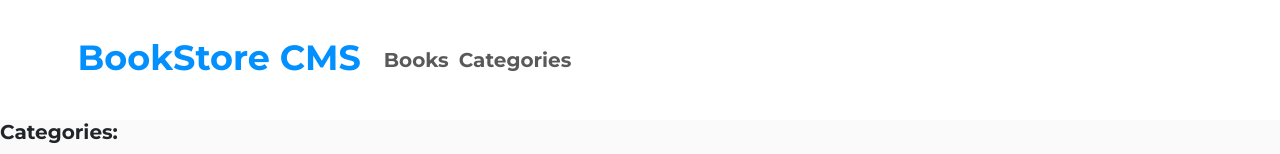
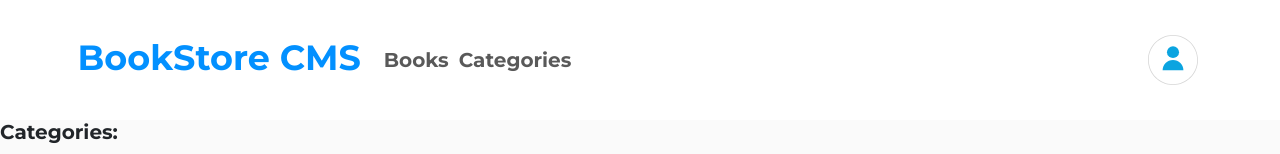
Before and after one commit to ahmedeid6842/book-store, a React (Create React App) app: page /categories in a window 1280 px wide. Shown: the top 154 px of the page. Built offline with nearby package versions, Linux system fonts and the light colour scheme.

Commit message:
Added user profile image

```diff
--- a/src/components/Header.jsx
+++ b/src/components/Header.jsx
@@ -1,5 +1,6 @@
 import React from 'react';
 import { Link } from 'react-router-dom';
+import userprofile from '../images/user-profile-svgrepo-com.svg';
 
 const Header = () => (
   <header className="container-fluid">
@@ -21,6 +22,15 @@ const Header = () => (
             </li>
           </ul>
         </div>
+
+        <div className="navbar-collapse justify-content-end">
+          <ul className="navbar-nav">
+            <li className="nav-item">
+              <img src={userprofile} alt="User Profile" className="nav-link" />
+            </li>
+          </ul>
+        </div>
+
       </div>
     </nav>
   </header>
--- a/src/index.css
+++ b/src/index.css
@@ -46,3 +46,7 @@ h1 {
   font-weight: bold;
   margin-right: 0.8rem;
 }
+
+img{
+  width: 6rem;
+}
```
Also changed, not shown: src/images/user-profile-svgrepo-com.svg (added).
